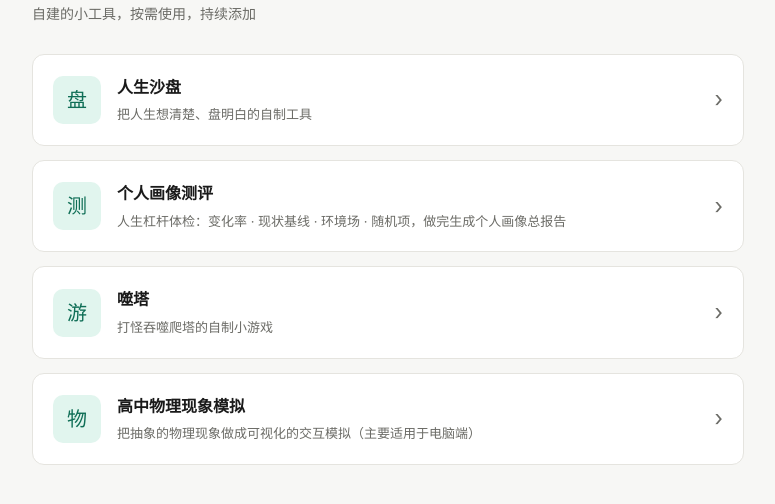
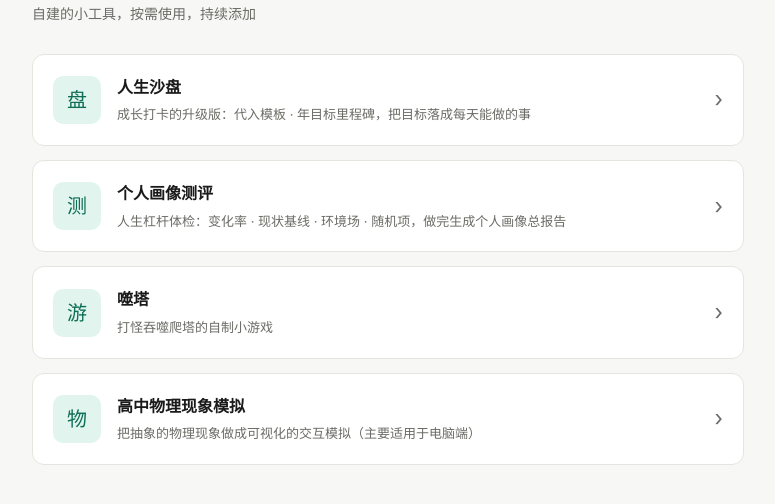
Before and after one commit to aichr9/chr9, a plain HTML site: page tools.html in a window 1280 px wide. Shown: the part 130-634 px from the top of the page, without its empty margins (252-1027 px from the left). Drawn offline with Linux system fonts and the light colour scheme.

Commit message:
修正人生沙盘描述：打卡升级版+模板+年目标里程碑

```diff
--- a/tools.html
+++ b/tools.html
@@ -68,7 +68,7 @@
         <div class="tool-icon">盘</div>
         <div class="tool-info">
           <h2>人生沙盘</h2>
-          <p>把人生想清楚、盘明白的自制工具</p>
+          <p>成长打卡的升级版：代入模板 · 年目标里程碑，把目标落成每天能做的事</p>
         </div>
         <div class="arrow">›</div>
       </a>
```
